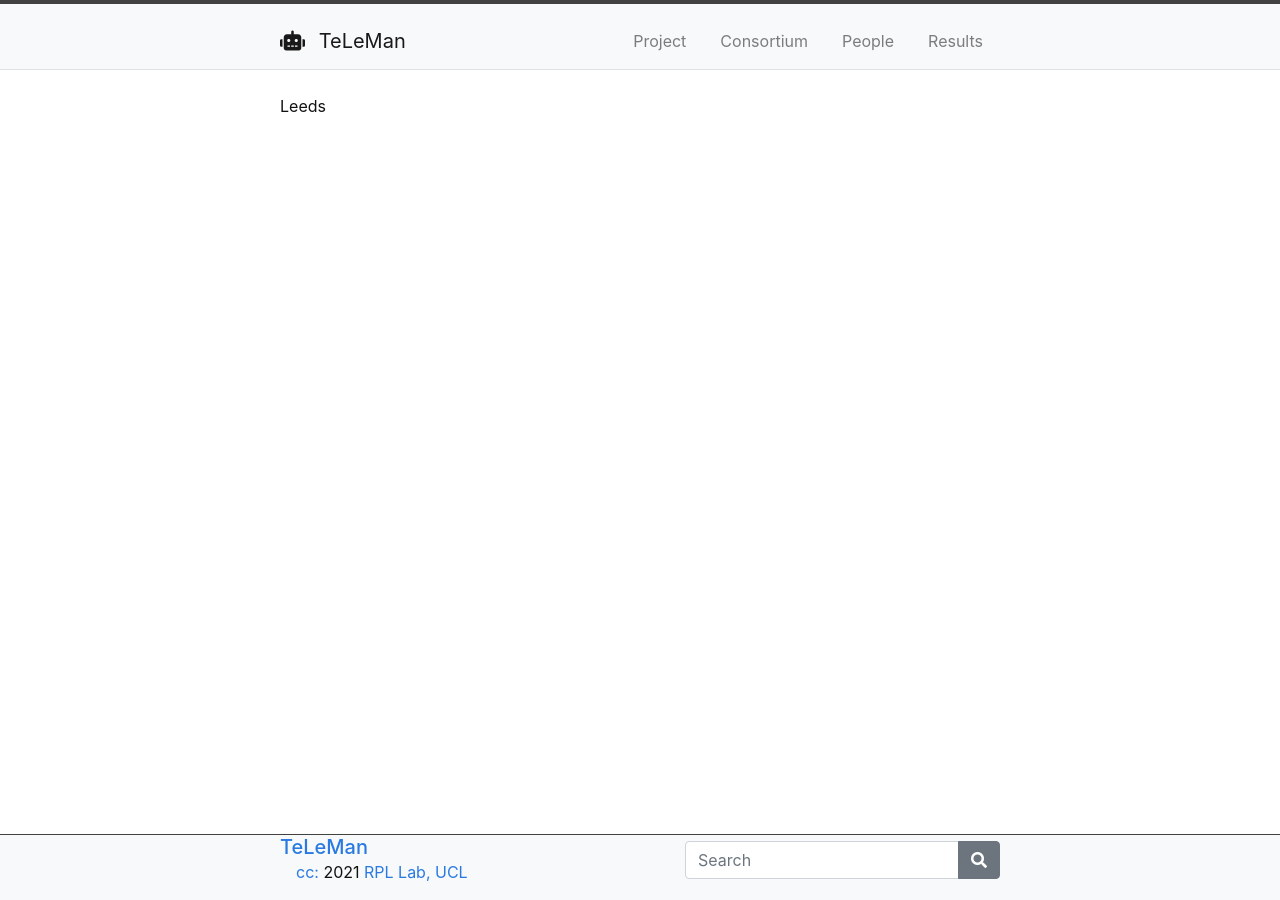
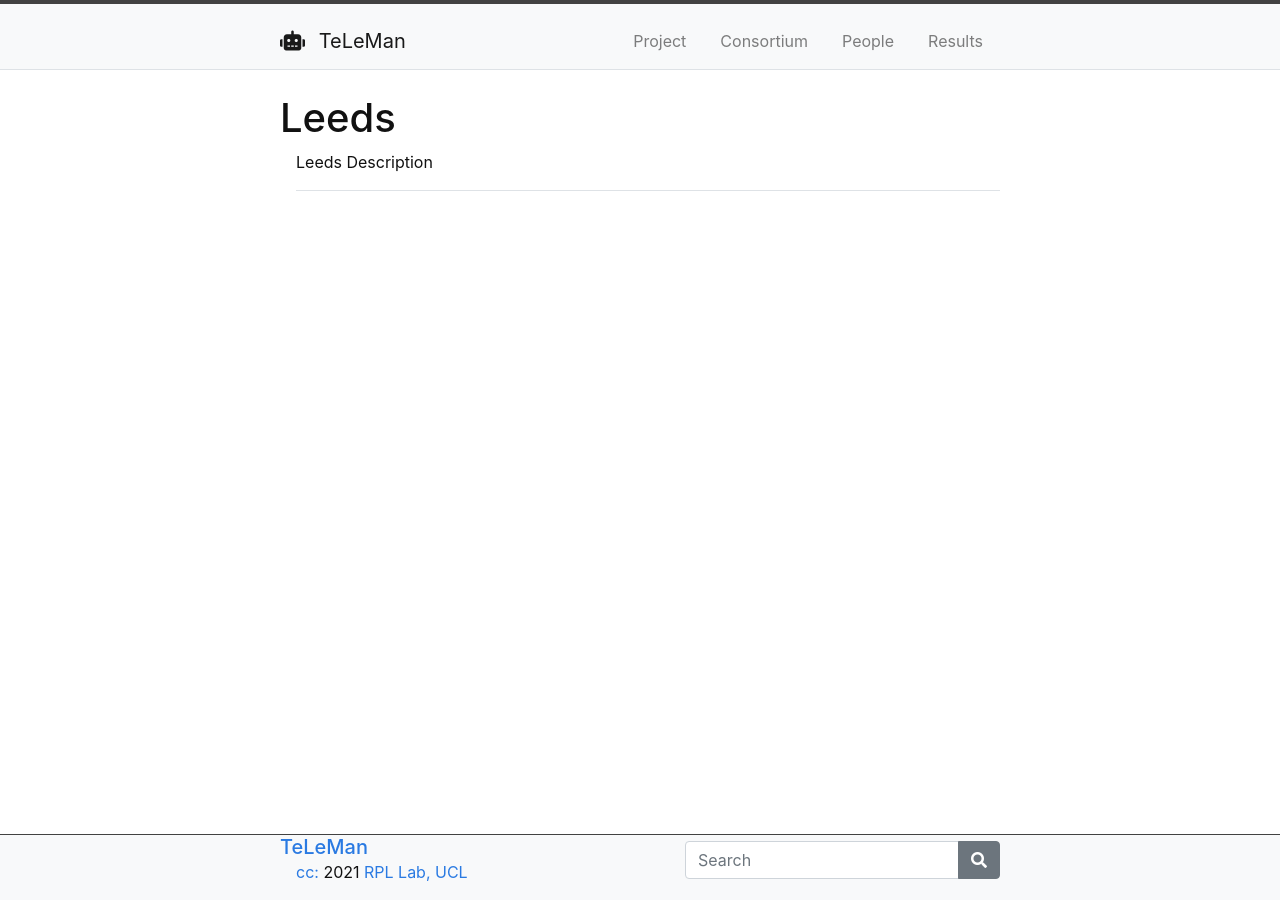
Before and after one commit to dennisushi/TeLeMan, a Jekyll site: the page built from content/consortium/leeds.md, in a window 1280 px wide. Built offline with Jekyll 4.4.1, drawn with Linux system fonts in a browser that asks for light colours; our own code applies the rules of GitHub Pages for plain Markdown files.

Commit message:
Update leeds.md

```diff
--- a/content/consortium/leeds.md
+++ b/content/consortium/leeds.md
@@ -1 +1,6 @@
- Leeds
+---
+title: Leeds
+consortium: True
+description: Leeds Description
+link: link here?
+---
```
